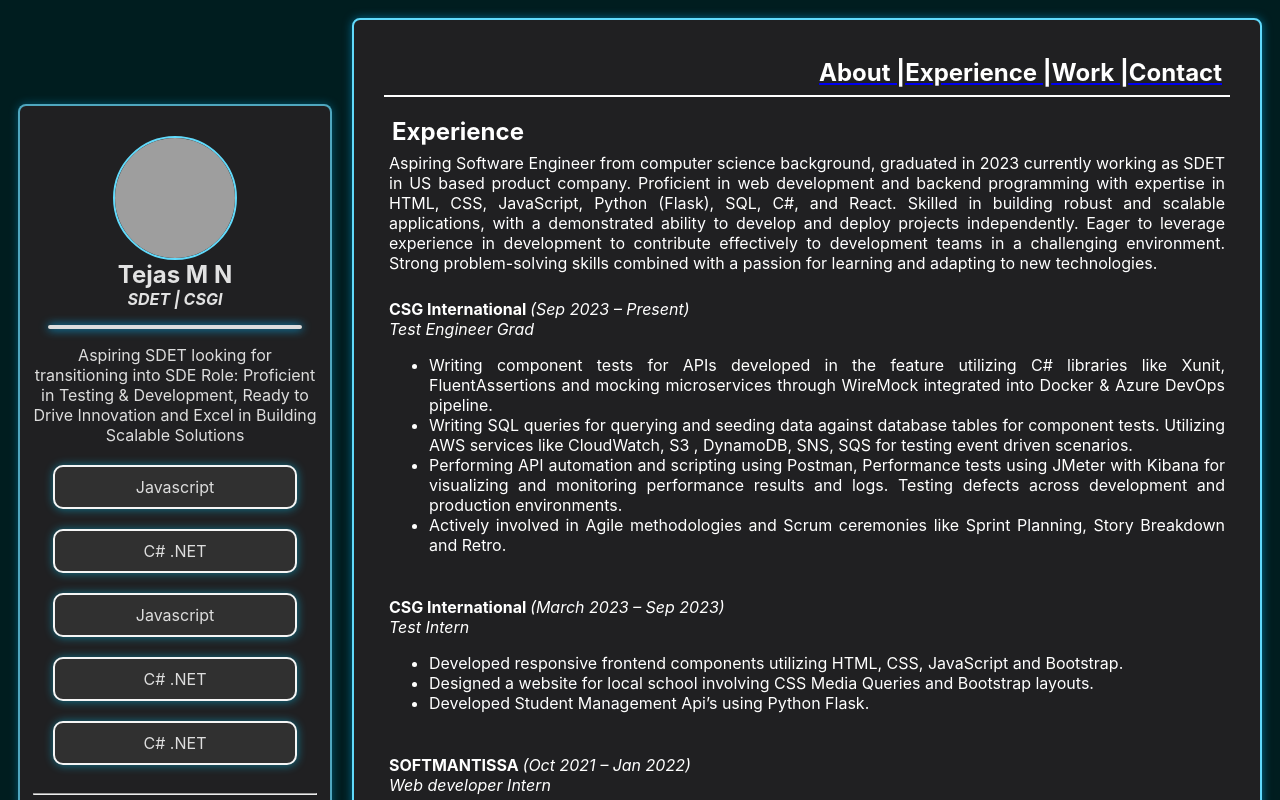
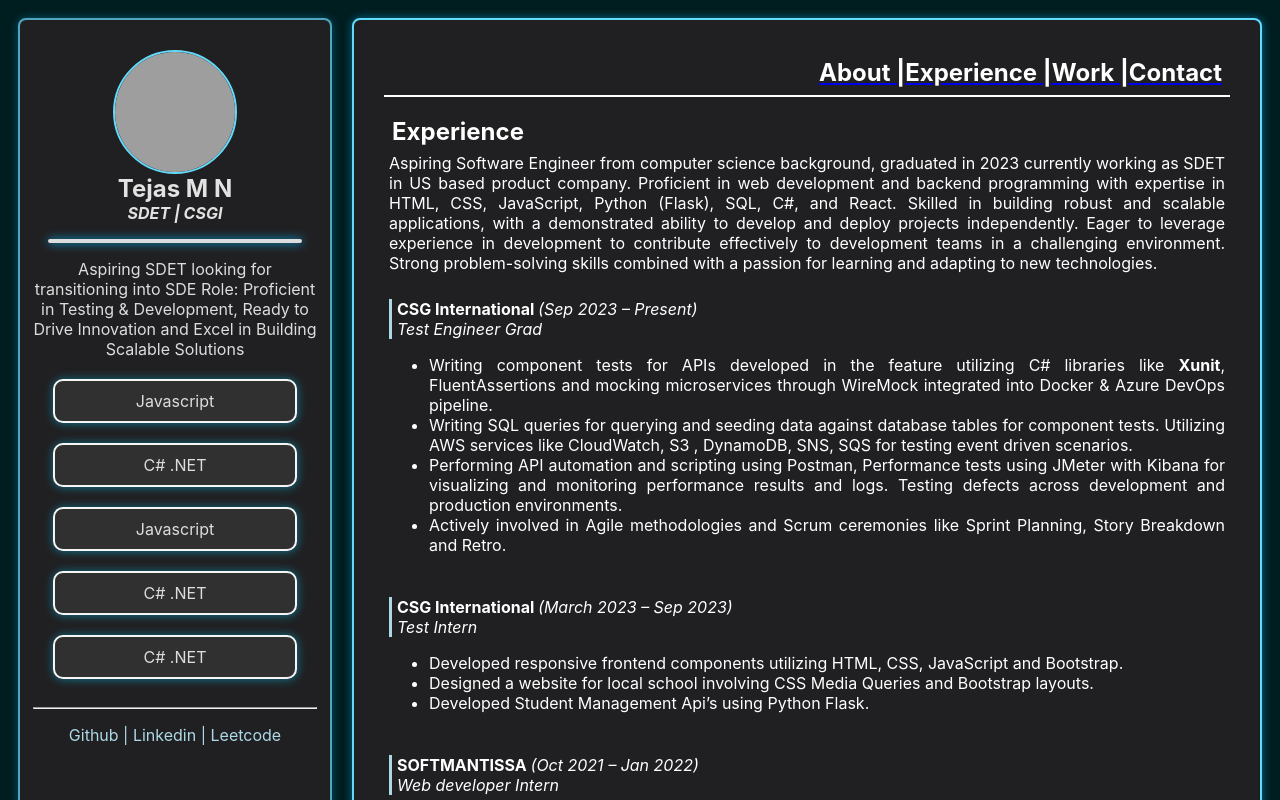
Before and after one commit to tejas-mn/react-portfolio, a React (Create React App) app in the folder my-portfolio/: page /experience in a window 1280 px wide. Shown: the top 800 px of the page. Built offline with nearby package versions, Linux system fonts and the light colour scheme; grey boxes are pictures that could not be loaded.

Commit message:
progress

```diff
--- a/my-portfolio/src/App.css
+++ b/my-portfolio/src/App.css
@@ -5,7 +5,7 @@
   margin: auto;
   height: 100%;
   justify-content: center;
-  align-items: center;
+  align-items: normal;
   align-self: center;
   /* background-color: #282c34; */
 
@@ -32,7 +32,6 @@
 }
 
 .left{
-  z-index: 10;
   margin-right:20px;
   border:2px solid  #61dafbb9;
   border-radius: 8px;
--- a/my-portfolio/src/components/Experience.js
+++ b/my-portfolio/src/components/Experience.js
@@ -7,10 +7,13 @@ export function Experience(){
         </p>
 
             <p>
-              <b>CSG International </b>  <i> (Sep 2023 – Present)</i>  <br/>
-              <i>Test Engineer Grad</i>
+                <div style={{borderLeft:'3px solid lightblue', paddingLeft:'5px'}}>
+                    <b>CSG International </b>  <i> (Sep 2023 – Present)</i>  <br/>
+                    <i>Test Engineer Grad</i>
+                </div>
+
               <ul>
-                <li>Writing component tests for APIs developed in the feature utilizing C# libraries like Xunit, FluentAssertions and
+                <li>Writing component tests for APIs developed in the feature utilizing C# libraries like <b>Xunit</b>, FluentAssertions and
 mocking microservices through WireMock integrated into Docker & Azure DevOps pipeline.</li>
 <li>Writing SQL queries for querying and seeding data against database tables for component tests. Utilizing AWS services
 like CloudWatch, S3 , DynamoDB, SNS, SQS for testing event driven scenarios.</li>
@@ -21,8 +24,10 @@ and monitoring performance results and logs. Testing defects across development
             </p>
 
             <p>
+            <div style={{borderLeft:'3px solid lightblue', paddingLeft:'5px'}}>
               <b>CSG International  </b>  <i> (March 2023 – Sep 2023)</i>  <br/>
               <i>Test Intern</i>
+            </div>
               <ul>
                 <li>Developed responsive frontend components utilizing HTML, CSS, JavaScript and Bootstrap.</li>
                 <li>Designed a website for local school involving CSS Media Queries and Bootstrap layouts.</li>
@@ -31,8 +36,10 @@ and monitoring performance results and logs. Testing defects across development
             </p>
 
             <p>
+            <div style={{borderLeft:'3px solid lightblue', paddingLeft:'5px'}}>
               <b>SOFTMANTISSA  </b>  <i> (Oct 2021 – Jan 2022)</i>  <br/>
               <i>Web developer Intern</i>
+            </div>
               <ul>
                 <li>Developed responsive frontend components utilizing HTML, CSS, JavaScript and Bootstrap.</li>
                 <li>Designed a website for local school involving CSS Media Queries and Bootstrap layouts.</li>
```
